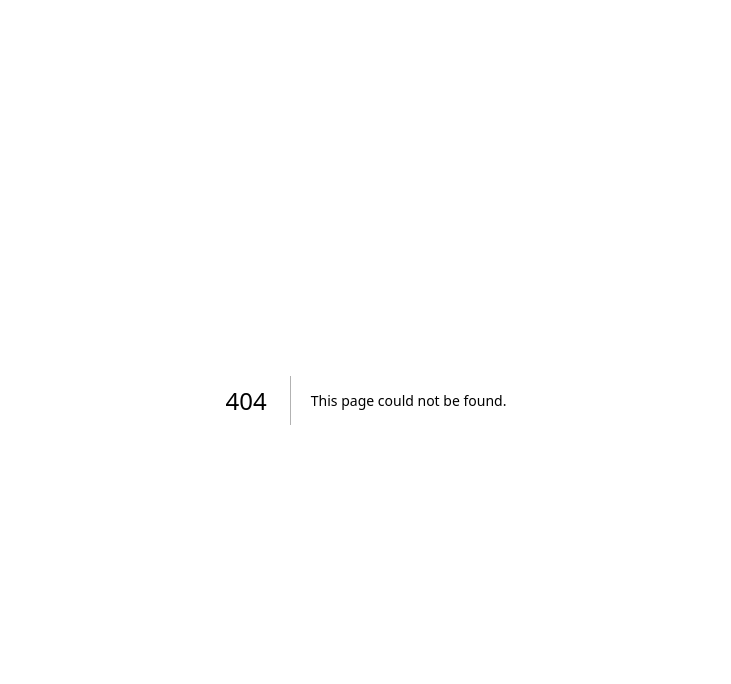
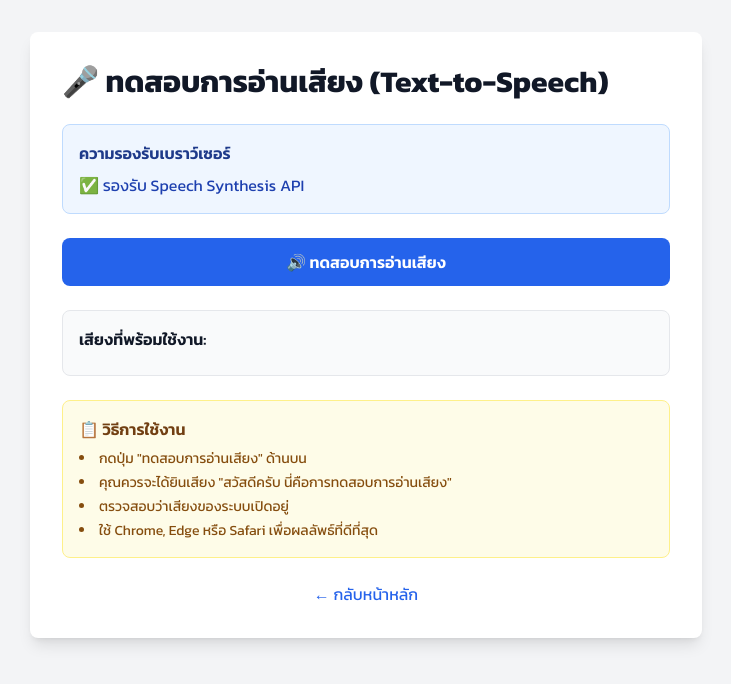
Before and after one commit to nuttapong111/project_sprint3, a Next.js app: page /test-speech in a window 1280 px wide. Before the commit this address had no page. Shown: the top 684 px of the page, without its empty margins (274-1005 px from the left). Built offline with nearby package versions, Linux system fonts and the light colour scheme.

Commit message:
Add test speech page to debug text-to-speech

```diff
--- /dev/null
+++ b/src/app/test-speech/page.tsx
@@ -0,0 +1,121 @@
+'use client';
+
+import { useState } from 'react';
+
+export default function TestSpeechPage() {
+  const [status, setStatus] = useState<string>('');
+
+  const testSpeech = () => {
+    if (typeof window === 'undefined' || !('speechSynthesis' in window)) {
+      setStatus('❌ Browser ไม่รองรับ Speech Synthesis API');
+      alert('เบราว์เซอร์ของคุณไม่รองรับการอ่านเสียง');
+      return;
+    }
+
+    setStatus('🎤 กำลังอ่านเสียง...');
+
+    // Stop any current speech
+    window.speechSynthesis.cancel();
+
+    // Wait a bit
+    setTimeout(() => {
+      const utterance = new SpeechSynthesisUtterance('สวัสดีครับ นี่คือการทดสอบการอ่านเสียง');
+      utterance.lang = 'th-TH';
+      utterance.rate = 0.85;
+      utterance.pitch = 1.0;
+      utterance.volume = 1.0;
+
+      utterance.onstart = () => {
+        setStatus('✅ เริ่มอ่านเสียงแล้ว');
+      };
+
+      utterance.onerror = (event) => {
+        setStatus(`❌ เกิดข้อผิดพลาด: ${event.error}`);
+      };
+
+      utterance.onend = () => {
+        setStatus('✅ อ่านเสียงเสร็จแล้ว');
+      };
+
+      window.speechSynthesis.speak(utterance);
+    }, 100);
+  };
+
+  const getVoices = () => {
+    if (typeof window === 'undefined') return [];
+    const voices = window.speechSynthesis.getVoices();
+    return voices.filter(v => v.lang.startsWith('th') || v.lang.startsWith('en'));
+  };
+
+  return (
+    <div className="min-h-screen bg-gray-100 p-8">
+      <div className="max-w-2xl mx-auto bg-white rounded-lg shadow-lg p-8">
+        <h1 className="text-3xl font-bold text-gray-900 mb-6">
+          🎤 ทดสอบการอ่านเสียง (Text-to-Speech)
+        </h1>
+
+        <div className="space-y-6">
+          {/* Browser Support */}
+          <div className="bg-blue-50 border border-blue-200 rounded-lg p-4">
+            <h2 className="font-semibold text-blue-900 mb-2">ความรองรับเบราว์เซอร์</h2>
+            {typeof window !== 'undefined' && 'speechSynthesis' in window ? (
+              <p className="text-blue-800">✅ รองรับ Speech Synthesis API</p>
+            ) : (
+              <p className="text-red-600">❌ ไม่รองรับ Speech Synthesis API</p>
+            )}
+          </div>
+
+          {/* Test Button */}
+          <button
+            onClick={testSpeech}
+            className="w-full bg-primary-600 text-white py-3 px-6 rounded-lg font-semibold hover:bg-primary-700 transition-colors"
+          >
+            🔊 ทดสอบการอ่านเสียง
+          </button>
+
+          {/* Status */}
+          {status && (
+            <div className={`p-4 rounded-lg ${
+              status.includes('✅') ? 'bg-green-50 text-green-800' :
+              status.includes('❌') ? 'bg-red-50 text-red-800' :
+              'bg-blue-50 text-blue-800'
+            }`}>
+              {status}
+            </div>
+          )}
+
+          {/* Available Voices */}
+          <div className="bg-gray-50 border border-gray-200 rounded-lg p-4">
+            <h3 className="font-semibold text-gray-900 mb-2">เสียงที่พร้อมใช้งาน:</h3>
+            <div className="max-h-40 overflow-y-auto space-y-1">
+              {getVoices().slice(0, 5).map((voice, index) => (
+                <div key={index} className="text-sm text-gray-600">
+                  {voice.name} ({voice.lang})
+                </div>
+              ))}
+            </div>
+          </div>
+
+          {/* Instructions */}
+          <div className="bg-yellow-50 border border-yellow-200 rounded-lg p-4">
+            <h3 className="font-semibold text-yellow-900 mb-2">📋 วิธีการใช้งาน</h3>
+            <ul className="text-sm text-yellow-800 space-y-1 list-disc list-inside">
+              <li>กดปุ่ม "ทดสอบการอ่านเสียง" ด้านบน</li>
+              <li>คุณควรจะได้ยินเสียง "สวัสดีครับ นี่คือการทดสอบการอ่านเสียง"</li>
+              <li>ตรวจสอบว่าเสียงของระบบเปิดอยู่</li>
+              <li>ใช้ Chrome, Edge หรือ Safari เพื่อผลลัพธ์ที่ดีที่สุด</li>
+            </ul>
+          </div>
+
+          {/* Back Button */}
+          <a
+            href="/"
+            className="block text-center text-primary-600 hover:text-primary-700"
+          >
+            ← กลับหน้าหลัก
+          </a>
+        </div>
+      </div>
+    </div>
+  );
+}
```
